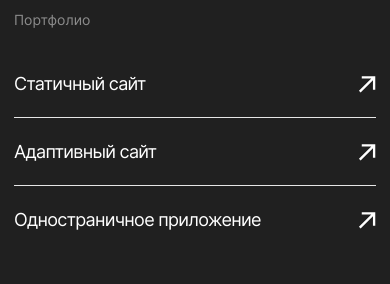
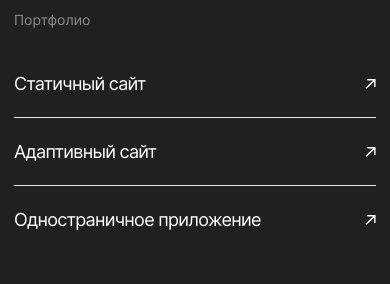
Before and after one commit to sergievskaya/movies-explorer-frontend, a React (Create React App) app: page / in a window 390 px wide. Shown: the part 2807-3091 px from the top of the page. Built offline with nearby package versions, Linux system fonts and the light colour scheme.

Commit message:
fix: исправить ошибки после ревью

```diff
--- a/src/components/App/App.css
+++ b/src/components/App/App.css
@@ -1,5 +1,6 @@
-.page {
+.App {
   margin: 0 auto;
   display: flex;
   flex-direction: column;
+  max-width: 1280px;
 }
--- a/src/components/App/App.js
+++ b/src/components/App/App.js
@@ -16,7 +16,7 @@ function App() {
   const { pathname } = useLocation();
 
   return (
-    <div className="page">
+    <div className="App">
       {pathname === '/' || pathname === '/movies' || pathname === '/saved-movies' || pathname === '/profile' ? <Header /> : <></>}
 
       <Switch>
--- a/src/components/Portfolio/Portfolio.css
+++ b/src/components/Portfolio/Portfolio.css
@@ -40,7 +40,7 @@
     background-image: url(../../images/portfolio-arrow-icon.svg);
     background-repeat: no-repeat;
     background-position: right center;
-    background-size: 29px;
+    background-size: 18px;
     display: flex;
     transition: opacity 0.2s linear;
 }
@@ -60,7 +60,7 @@
 
     .portfolio__link {
         font-size: 28px;
-        background-size: 27px;
+        background-size: 16px;
     }
 }
 
@@ -77,6 +77,6 @@
     .portfolio__link {
         font-size: 18px;
         line-height: 28px;
-        background-size: 18px;
+        background-size: 11px;
     }
 }
--- a/src/components/Profile/Profile.css
+++ b/src/components/Profile/Profile.css
@@ -42,7 +42,7 @@
 .profile__label {
     font-weight: 500;
     font-size: 11px;
-    line-height: 13px;
+    line-height: 14px;
 }
 
 .profile__input {
@@ -52,7 +52,7 @@
     outline: none;
     font-weight: 400;
     font-size: 11px;
-    line-height: 13px;
+    line-height: 14px;
     text-align: right;
     color: #FFFFFF;
     padding: 0;
@@ -102,7 +102,7 @@
     }
 }
 
-@media screen and (max-width: 1023px) {
+@media screen and (max-width: 767px) {
     .profile {
         padding-top: 70px;
         padding-bottom: 40px;
```
